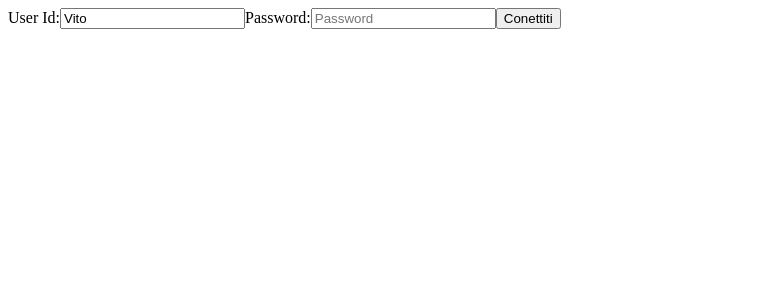
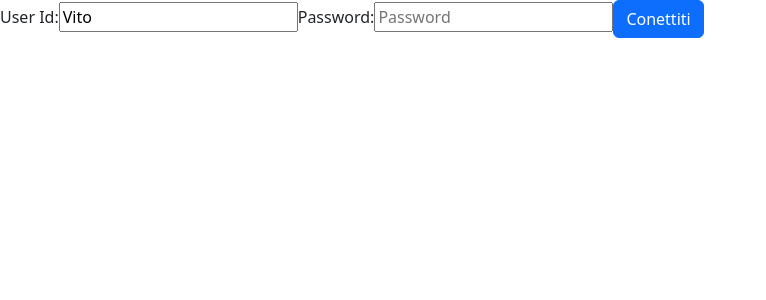
Before and after one commit to VitoMars/alphashop, an Angular app: page / in a window 1280 px wide. Shown: the top 300 px of the page, without its empty margins (0-766 px from the left). Built offline with nearby package versions, Linux system fonts and the light colour scheme.

Commit message:
push modifiche 2

```diff
--- a/package.json
+++ b/package.json
@@ -18,6 +18,7 @@
     "@angular/platform-browser": "^14.0.0",
     "@angular/platform-browser-dynamic": "^14.0.0",
     "@angular/router": "^14.0.0",
+    "bootstrap": "^5.2.0",
     "rxjs": "~7.5.0",
     "tslib": "^2.3.0",
     "zone.js": "~0.11.4"
--- a/src/app/login/login.component.html
+++ b/src/app/login/login.component.html
@@ -5,7 +5,7 @@
   <label for="password">Password:</label>
   <input type="password" name="" id="password" placeholder="Password" [(ngModel)] = password>
 
-  <button (click)="gestAuth()">Conettiti</button>
+  <button (click)="gestAuth()" class="btn btn-primary">Conettiti</button>
 </div>
 
 <div *ngIf="!autenticazione">
--- a/src/styles.css
+++ b/src/styles.css
@@ -1 +1,2 @@
 /* You can add global styles to this file, and also import other style files */
+@import '~bootstrap/dist/css/bootstrap.css';
```
Also changed, not shown: 1 other file (tests, documents, lock files or other folders).
